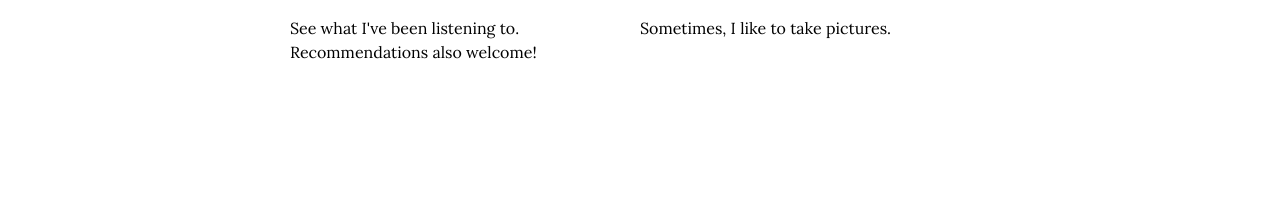
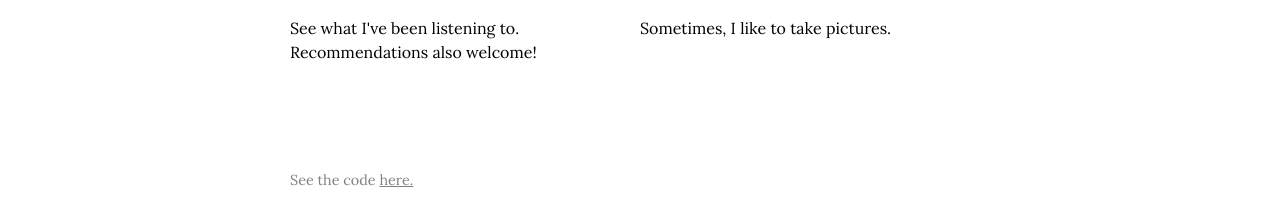
Before and after one commit to billy-yuan/personal-website, a React (Vite) app: page / in a window 1280 px wide. Shown: the part 680-897 px from the top of the page. Built offline with nearby package versions, Linux system fonts and the light colour scheme; no server answers.

Commit message:
update footer text (#22)

```diff
--- a/src/footer/Footer.tsx
+++ b/src/footer/Footer.tsx
@@ -1,5 +1,14 @@
+import { useTranslation } from "react-i18next";
 import "./style.css";
 
 export function Footer() {
-  return <div className="footer-container" />;
+  const { t } = useTranslation();
+  return (
+    <div className="footer-container">
+      {t("footer.text")}
+      <a href="https://github.com/billy-yuan/personal-website">
+        {t("footer.here")}
+      </a>
+    </div>
+  );
 }
--- a/src/footer/style.css
+++ b/src/footer/style.css
@@ -5,8 +5,10 @@
   padding-top: 100px;
   margin: 0 auto;
   text-align: left;
+  font-size: 0.9rem;
+  color: grey;
 }
 
 .footer-container a {
-  text-decoration: none;
+  text-decoration: underline;
 }
--- a/src/utility/i18n/translation.ts
+++ b/src/utility/i18n/translation.ts
@@ -25,6 +25,10 @@ export const translation = {
       },
       blog: {
         header: "Blog",
+      },
+      footer: {
+        text: "See the code ",
+        here: "here.",
       },
     },
   },
@@ -55,6 +59,10 @@ export const translation = {
       blog: {
         header: "ブログ",
       },
+      footer: {
+        text: "コードは",
+        here: "こちらです。",
+      },
     },
   },
 };
```
